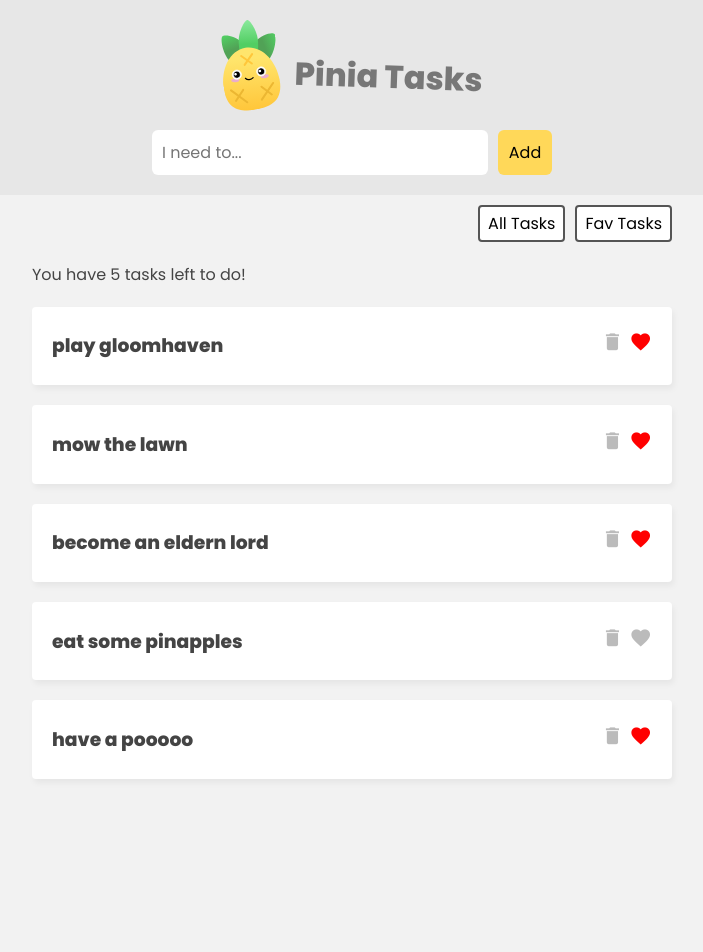
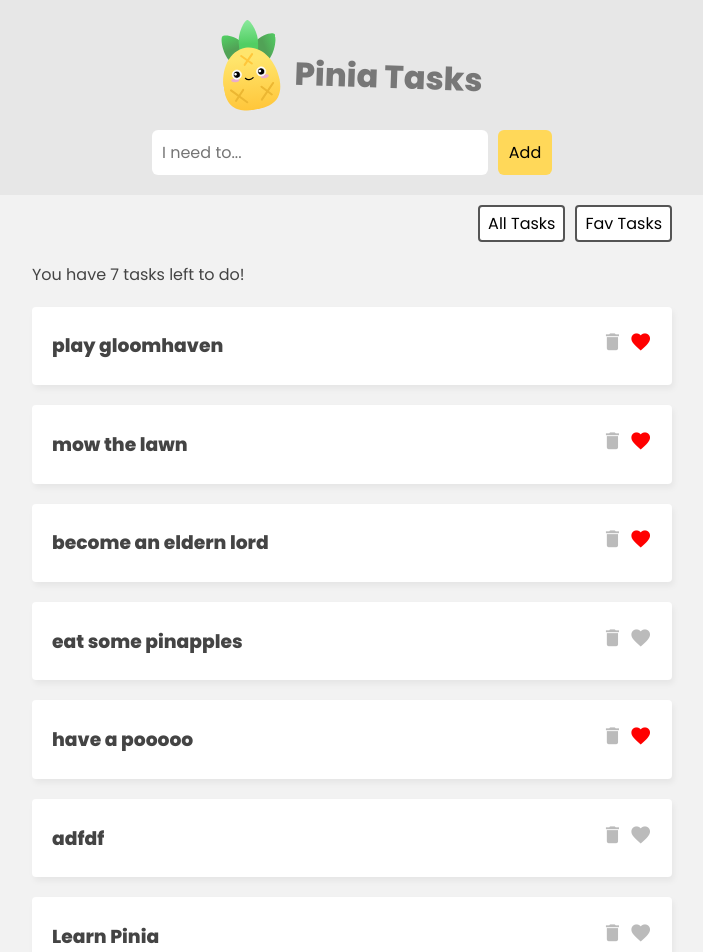
Before and after one commit to smartDailyJohnny/pinia-practice, a Vue app: page / in a window 1280 px wide. Shown: the top 952 px of the page, without its empty margins (288-991 px from the left). Before the commit the page ends 800 px from the top, so only its background shows below. Built offline with nearby package versions, Linux system fonts and the light colour scheme; data requests are answered from the project's data file.

Commit message:
async add function

```diff
--- a/data/db.json
+++ b/data/db.json
@@ -24,6 +24,16 @@
       "title": "have a pooooo",
       "isFav": true,
       "id": 562070
+    },
+    {
+      "title": "adfdf",
+      "isFav": false,
+      "id": 7021
+    },
+    {
+      "title": "Learn Pinia",
+      "isFav": false,
+      "id": 7966
     }
   ]
 }
--- a/src/stores/TaskStore.js
+++ b/src/stores/TaskStore.js
@@ -18,7 +18,24 @@
         }
     },
     actions: {
-        // async actions
+        async addTask(task) {
+            this.tasks.push(task)
+
+            const res = await fetch('http://localhost:3000/tasks', {
+                method: 'POST',
+                body: JSON.stringify(task),
+                headers: { 'Content-Type': 'application/json' }
+            })
+
+            if (res.error) console.log(res.error)
+        },
+        deleteTask(deleteId) {
+            this.tasks = this.tasks.filter(item => item.id !== deleteId)
+        },
+        toggleFav(favId) {
+            const task = this.tasks.find(item => item.id === favId)
+            task.isFav = !task.isFav
+        },
         async getTasks() {
             this.isLoading = true
 
@@ -27,17 +44,6 @@
             this.tasks = data
 
             this.isLoading = false
-        },
-        // others
-        addTask(task) {
-            this.tasks.push(task)
-        },
-        deleteTask(deleteId) {
-            this.tasks = this.tasks.filter(item => item.id !== deleteId)
-        },
-        toggleFav(favId) {
-            const task = this.tasks.find(item => item.id === favId)
-            task.isFav = !task.isFav
         }
     }
 })
```
Lines whose indentation alone changed are shown as unchanged.
